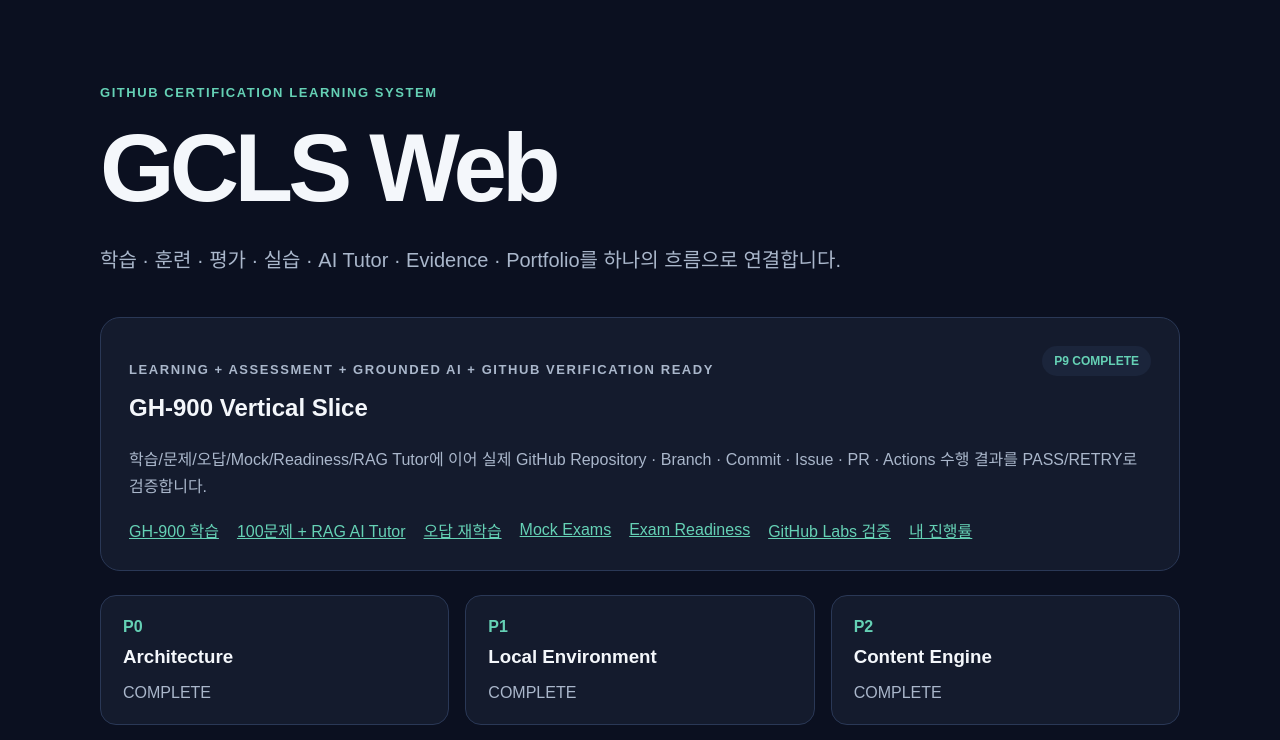
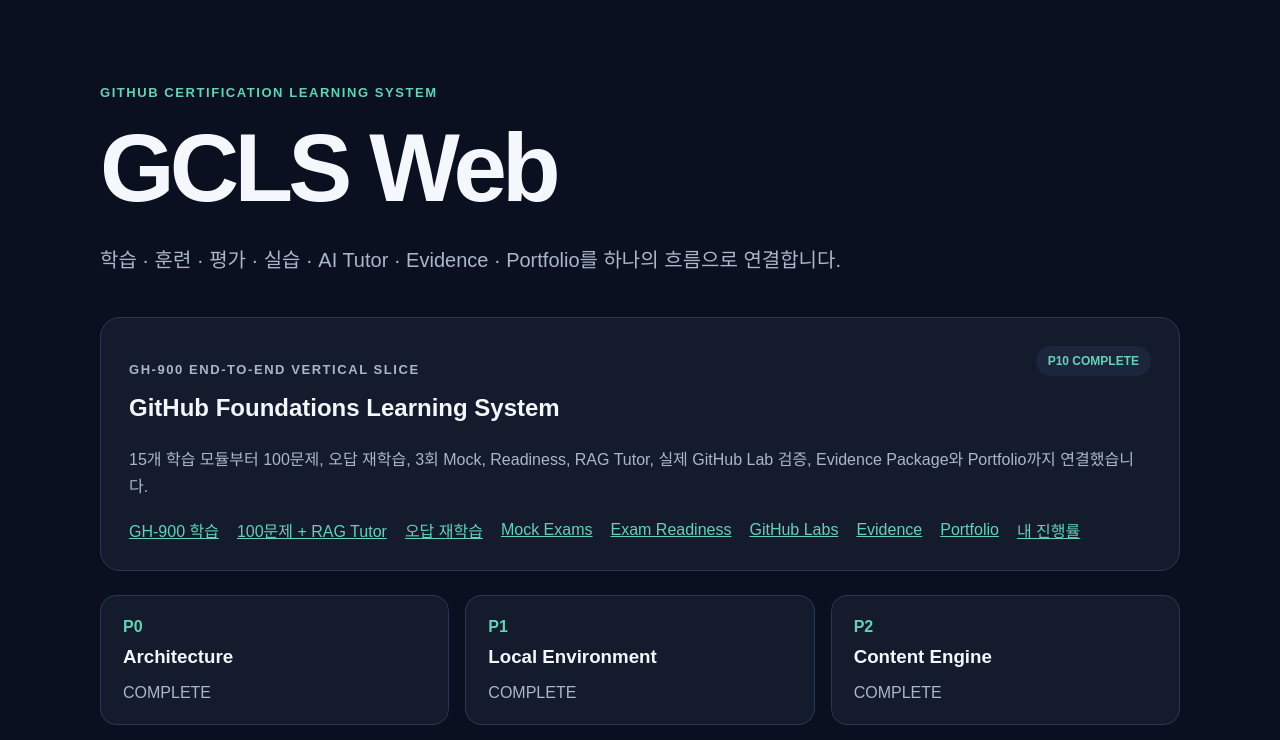
Before and after one commit to MetaStudy999/github-certification-learning-system-web, a Next.js app: page / in a window 1280 px wide. Shown: the top 740 px of the page. Built offline with nearby package versions, Linux system fonts and the light colour scheme.

Commit message:
docs: complete P10 GH-900 vertical slice

```diff
--- a/src/app/page.tsx
+++ b/src/app/page.tsx
@@ -1,56 +1,20 @@
 import Link from "next/link";
 
 const phases = [
-  ["P0", "Architecture", "COMPLETE"],
-  ["P1", "Local Environment", "COMPLETE"],
-  ["P2", "Content Engine", "COMPLETE"],
-  ["P3", "User / Progress", "COMPLETE"],
-  ["P4", "Question Bank", "COMPLETE"],
-  ["P5", "Wrong Answer Engine", "COMPLETE"],
-  ["P6", "Mock / Readiness", "COMPLETE"],
-  ["P7", "AI Gateway / Tutor", "COMPLETE"],
-  ["P8", "RAG", "COMPLETE"],
-  ["P9", "Labs / GitHub API", "COMPLETE"],
-  ["P10", "Evidence / Portfolio", "NEXT"],
+  ["P0", "Architecture", "COMPLETE"], ["P1", "Local Environment", "COMPLETE"], ["P2", "Content Engine", "COMPLETE"],
+  ["P3", "User / Progress", "COMPLETE"], ["P4", "Question Bank", "COMPLETE"], ["P5", "Wrong Answer Engine", "COMPLETE"],
+  ["P6", "Mock / Readiness", "COMPLETE"], ["P7", "AI Gateway / Tutor", "COMPLETE"], ["P8", "RAG", "COMPLETE"],
+  ["P9", "Labs / GitHub API", "COMPLETE"], ["P10", "Evidence / Portfolio", "COMPLETE"],
 ] as const;
 
 export default function Home() {
-  return (
-    <main className="shell">
-      <section className="hero">
-        <p className="eyebrow">GitHub Certification Learning System</p>
-        <h1>GCLS Web</h1>
-        <p className="lead">학습 · 훈련 · 평가 · 실습 · AI Tutor · Evidence · Portfolio를 하나의 흐름으로 연결합니다.</p>
-      </section>
-
-      <section className="panel">
-        <div className="panelHeader">
-          <div><p className="eyebrow">Learning + Assessment + Grounded AI + GitHub Verification Ready</p><h2>GH-900 Vertical Slice</h2></div>
-          <span className="badge">P9 COMPLETE</span>
-        </div>
-        <p>학습/문제/오답/Mock/Readiness/RAG Tutor에 이어 실제 GitHub Repository · Branch · Commit · Issue · PR · Actions 수행 결과를 PASS/RETRY로 검증합니다.</p>
-        <div className="links">
-          <Link href="/courses/001-foundations">GH-900 학습</Link>
-          <Link href="/questions/001-foundations">100문제 + RAG AI Tutor</Link>
-          <Link href="/wrong-answers">오답 재학습</Link>
-          <Link href="/mocks/001-foundations">Mock Exams</Link>
-          <Link href="/readiness/001-foundations">Exam Readiness</Link>
-          <Link href="/labs/001-foundations">GitHub Labs 검증</Link>
-          <Link href="/progress">내 진행률</Link>
-        </div>
-      </section>
-
-      <section className="grid" aria-label="Development phases">
-        {phases.map(([code, name, status]) => (
-          <article className="card" key={code}><span className="code">{code}</span><h3>{name}</h3><p>{status}</p></article>
-        ))}
-      </section>
-
-      <section className="panel">
-        <p className="eyebrow">Next Phase</p>
-        <h2>P10 — Evidence / Portfolio</h2>
-        <p>다음 단계에서는 Progress, Question, Wrong Answer, Mock, Readiness, AI/RAG, GitHub Lab Verification을 하나의 GH-900 Evidence Package와 Portfolio로 통합합니다.</p>
-      </section>
-    </main>
-  );
+  return <main className="shell">
+    <section className="hero"><p className="eyebrow">GitHub Certification Learning System</p><h1>GCLS Web</h1><p className="lead">학습 · 훈련 · 평가 · 실습 · AI Tutor · Evidence · Portfolio를 하나의 흐름으로 연결합니다.</p></section>
+    <section className="panel"><div className="panelHeader"><div><p className="eyebrow">GH-900 End-to-End Vertical Slice</p><h2>GitHub Foundations Learning System</h2></div><span className="badge">P10 COMPLETE</span></div>
+      <p>15개 학습 모듈부터 100문제, 오답 재학습, 3회 Mock, Readiness, RAG Tutor, 실제 GitHub Lab 검증, Evidence Package와 Portfolio까지 연결했습니다.</p>
+      <div className="links"><Link href="/courses/001-foundations">GH-900 학습</Link><Link href="/questions/001-foundations">100문제 + RAG Tutor</Link><Link href="/wrong-answers">오답 재학습</Link><Link href="/mocks/001-foundations">Mock Exams</Link><Link href="/readiness/001-foundations">Exam Readiness</Link><Link href="/labs/001-foundations">GitHub Labs</Link><Link href="/evidence/001-foundations">Evidence</Link><Link href="/portfolio/001-foundations">Portfolio</Link><Link href="/progress">내 진행률</Link></div>
+    </section>
+    <section className="grid" aria-label="Development phases">{phases.map(([code,name,status])=><article className="card" key={code}><span className="code">{code}</span><h3>{name}</h3><p>{status}</p></article>)}</section>
+    <section className="panel"><p className="eyebrow">Next Operating Stage</p><h2>GH-900 Validation → 002 GitHub Actions</h2><p>P0~P10 기능 개발은 완료했습니다. 다음에는 실제 사용자 시나리오로 GH-900 UX와 Evidence 품질을 검증한 뒤 공통 Engine을 002 GitHub Actions 과정으로 확장합니다.</p></section>
+  </main>;
 }
```
Also changed, not shown: scripts/verify-local.mjs (+19 -40 lines), 3 other files (tests, documents, lock files or other folders).
